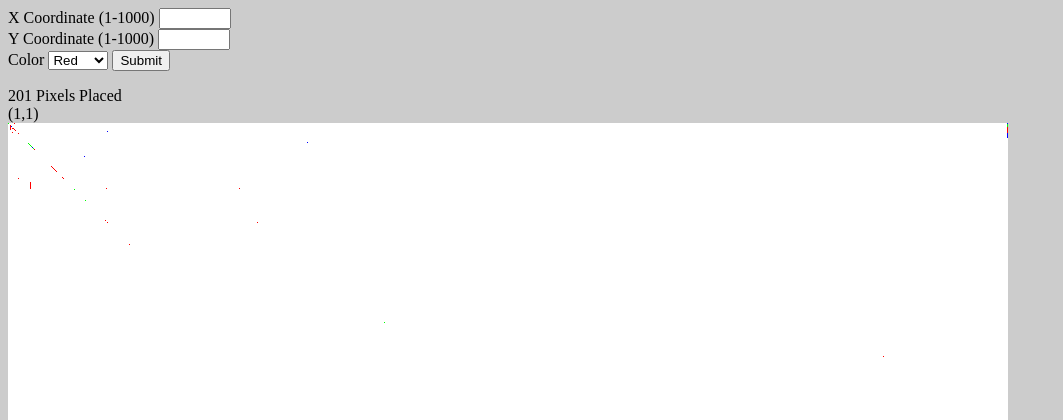
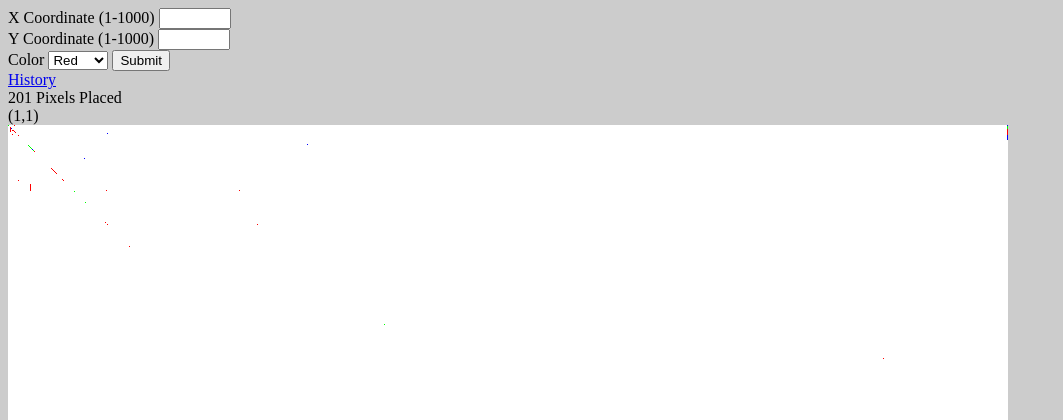
Before and after one commit to bajuba/PixelPlacer-Python-Flask, a Flask app: page / in a window 1280 px wide. Shown: the top 420 px of the page, without its empty margins (0-1063 px from the left). Run offline with Flask 2, Linux system fonts and the light colour scheme.

Commit message:
add history gif generator

```diff
--- a/main.py
+++ b/main.py
@@ -6,6 +6,8 @@ from re import findall
 
 def cur_pic_num():
   return int(findall("\d+", listdir("static")[1])[0])
+def pic_list():
+  return listdir("static/history")
 app = Flask('app')
 # print(listdir("static"))
 #get the number from the image
@@ -43,7 +45,7 @@ def home():
     im.putpixel(coordinate, pixel)
     im.save(f"static/canvas{image_number}.png", format=None)
     #saving every 100 pixel changes
-    if(cur_pic_num() % 100 == 0):
+    if(cur_pic_num() % 5 == 0):
       im.save(f"static/history/canvas{image_number}.png", format=None)
     #deleting the old image
     remove(f"static/canvas{image_number-1}.png")
@@ -51,5 +53,10 @@ def home():
 
 @app.route('/history')
 def history():
-  x = 1
+  im = Image.new('RGB', (1000, 1000),color=(255,255,255))
+  pics = []
+  for pic in pic_list():
+    pics.append(Image.open(f"static/history/{pic}").convert('RGB'))
+  im.save('static/history/history.gif', save_all=True, append_images=pics, optimize=False, duration=len(pic_list()), loop=0)
+  return render_template("history.html")
 app.run(host='0.0.0.0', port=8080)
--- /dev/null
+++ b/templates/history.html
@@ -0,0 +1,2 @@
+<a href="/">Home</a>
+<img src="static/history/history.gif">
--- a/templates/index.html
+++ b/templates/index.html
@@ -8,7 +8,7 @@
   Y Coordinate (1-1000) <input type="number" name="y" min="1" max="1000" required></input><br>
 	Color <select name="color" id=""><option value="red">Red</option><option value="green">Green</option><option value="blue">Blue</option></select>
   <input type="submit">
-</form>
+<div><a href="/history">History</a>
 <div>{{number}} Pixels Placed</div>
 <div>(1,1)</div>
   <img src="static/canvas{{number}}.png" alt="generated canvas of pixels">
```
